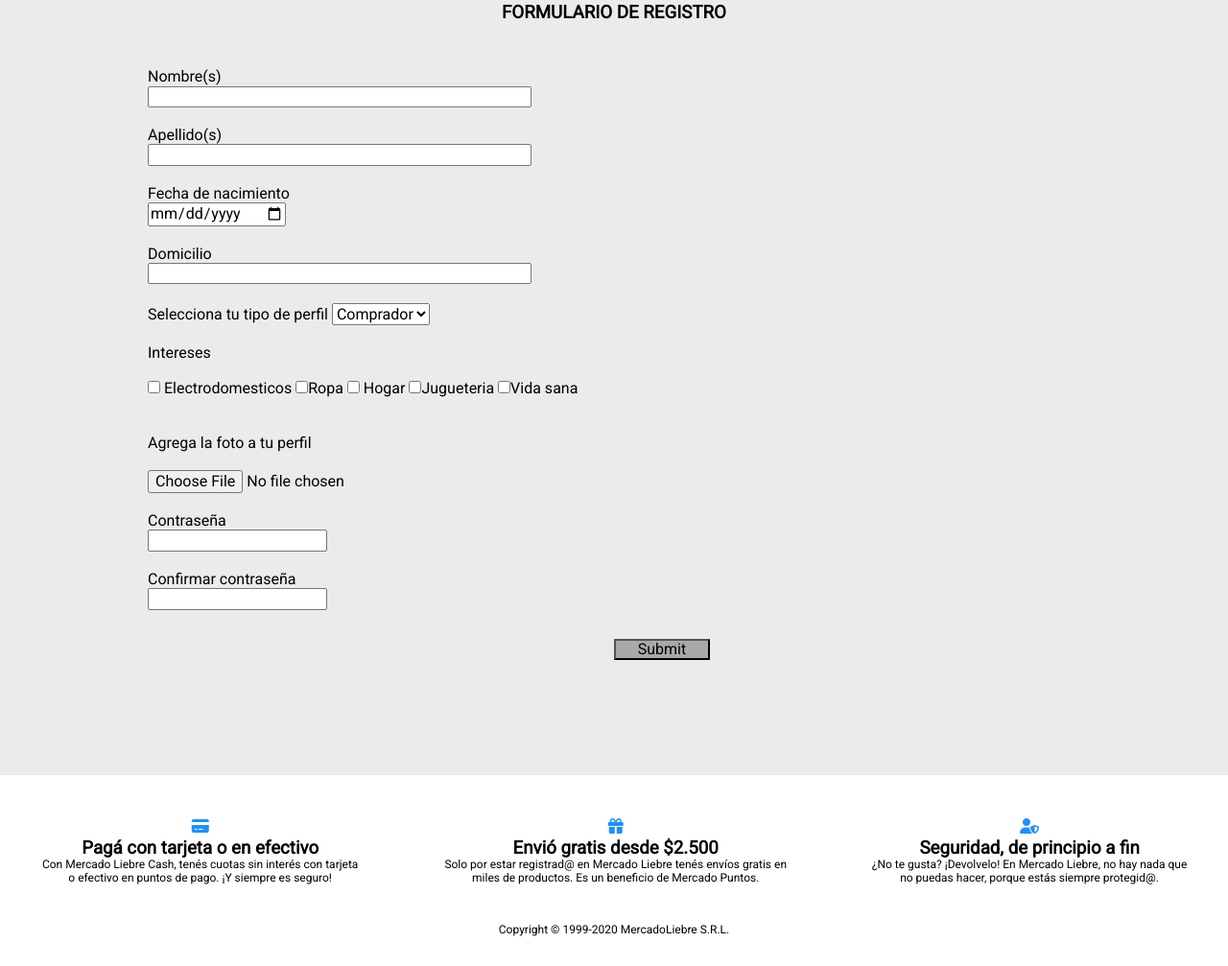
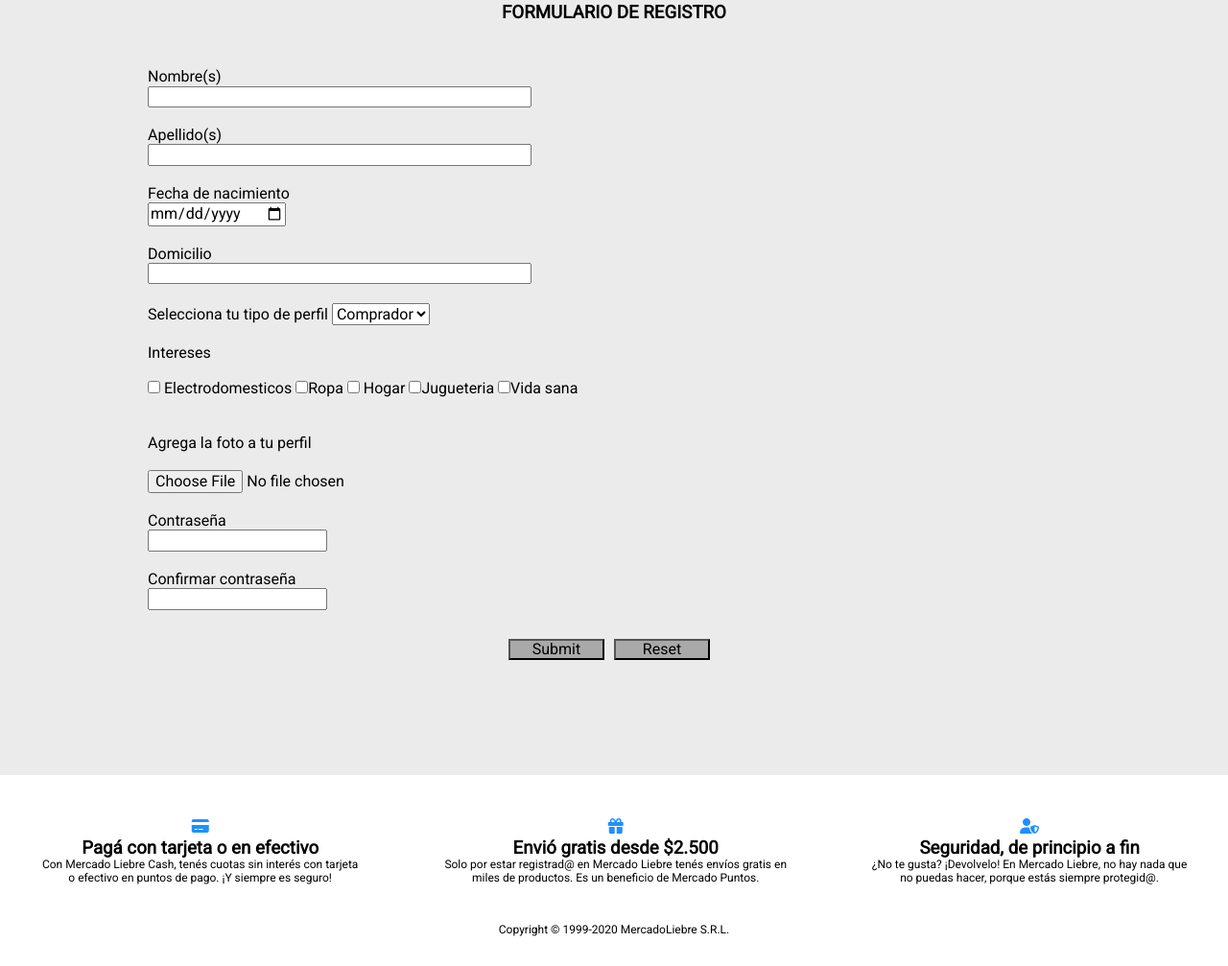
Before and after one commit to Juanito1220/Mercado_Liebre, a website: page views/Registro.html in a window 1280 px wide. Shown: the part 385-1392 px from the top of the page at 96% size. Drawn offline with Linux system fonts and the light colour scheme; files whose address does not match are found by name.

Commit message:
Boton de reestablecer

```diff
--- a/Public/css/Styles.css
+++ b/Public/css/Styles.css
@@ -297,7 +297,6 @@ form {
 }
 
 .boton_ingreso2{
-    margin-left: 35%;
      text-align: center;
       width: 100px;
       margin-top: 20px;
@@ -323,6 +322,21 @@ text-align: center;
 .rectangle{
     width: 400px;
 }
+
+.button{
+    display: flex;
+    flex-direction: row;
+    margin-right: 220px;
+}
+
+
+.boton_borrar{
+    margin-left: 10px;
+     text-align: center;
+      width: 100px;
+      margin-top: 20px;
+      background-color: darkgrey;
+  }
 
 
 
--- a/views/Registro.html
+++ b/views/Registro.html
@@ -162,7 +162,13 @@
 
                 </div>
 
-                 <input class="boton_ingreso" type="submit"></input>
+                <div class="button">
+                <input class="boton_ingreso" type="submit">
+                </input> <input class="boton_borrar" type="reset"></input>
+
+                </div>
+
+
 
 
 
```
